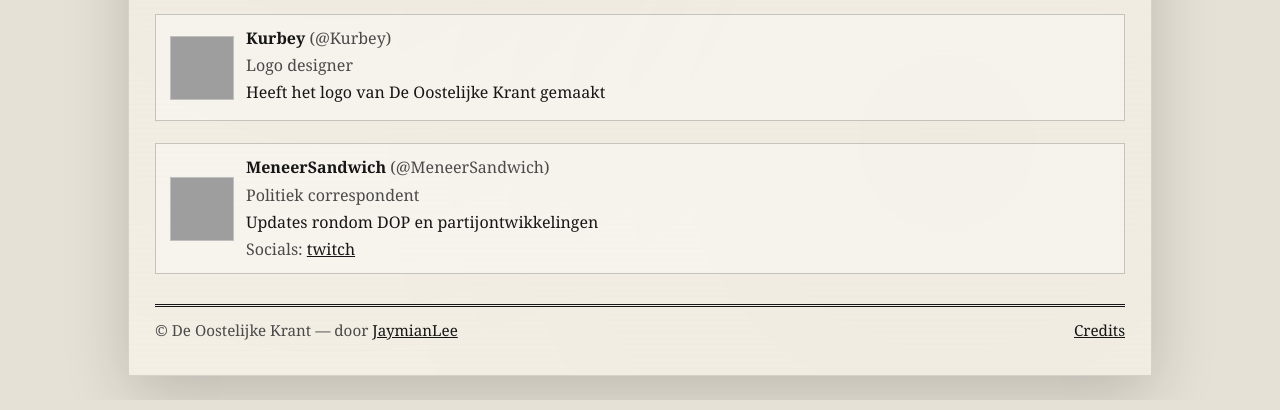
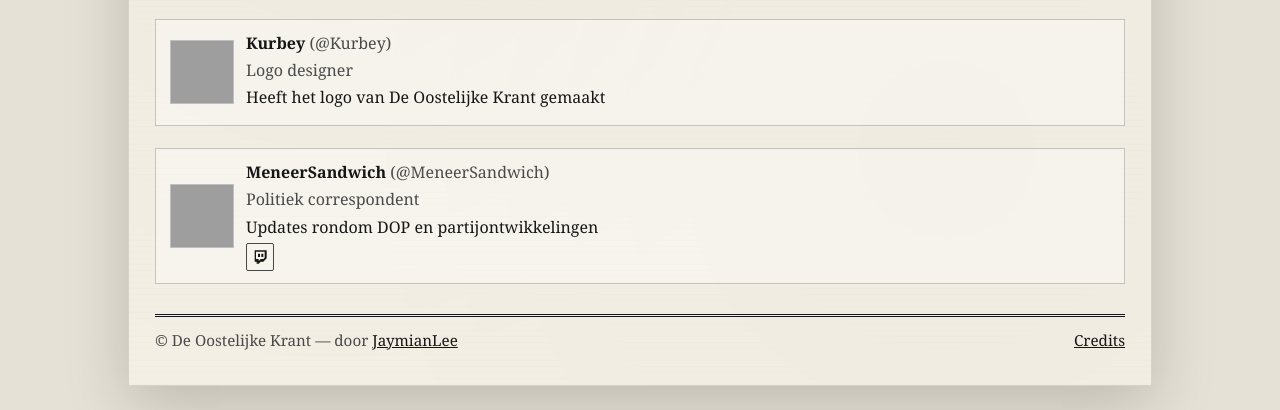
Before and after one commit to Jaymian-Lee/deoostelijkekrant, a website: page credits/index.html in a window 1280 px wide. Shown: the part 423-833 px from the top of the page. Drawn offline with nearby package versions, Linux system fonts and the light colour scheme; grey boxes are pictures that could not be loaded.

Commit message:
UI: accent hover op links sitebreed + socials als iconen in credits

```diff
--- a/assets/style.css
+++ b/assets/style.css
@@ -19,6 +19,7 @@ h1{margin:0;font-size:3.1rem;line-height:1;letter-spacing:.02em;font-family:"Pla
 @media (max-width:860px){.sidebar{border-left:0;padding-left:0;border-top:1px solid var(--rule);padding-top:14px}}
 .card{border:1px solid rgba(0,0,0,.2);padding:12px 14px;margin-bottom:12px;background:rgba(255,255,255,.35)}
 .card a,a{color:var(--ink)}
+a:hover{color:var(--accent)}
 .muted{color:var(--muted)}
 .list{display:grid;gap:10px}
 .pull{margin:10px 0 14px;padding:12px 14px;border:1px solid rgba(0,0,0,.25);border-left:4px solid var(--accent);font-size:1.05rem;background:rgba(255,255,255,.35)}
--- a/credits/index.html
+++ b/credits/index.html
@@ -70,11 +70,23 @@
 fetch('../data/credits.json').then(r => r.json()).then(items => {
   const list = document.getElementById('credits-list');
   list.innerHTML = '';
+
+  const socialIcon = (name) => {
+    if (name === 'twitch') return '<svg viewBox="0 0 24 24"><path d="M4 2h18v12l-5 5h-4l-3 3H7v-3H4V2zm15 11V4H6v11h4v3l3-3h4l2-2zm-7-1H9V7h3v5zm5 0h-3V7h3v5z"/></svg>';
+    if (name === 'tiktok') return '<svg viewBox="0 0 24 24"><path d="M16 3c.7 1.6 2 2.9 3.6 3.6v2.9c-1.6-.1-3-.7-4.1-1.7v6.5a5.7 5.7 0 1 1-5.7-5.7c.4 0 .8 0 1.2.1v3a2.7 2.7 0 1 0 2.7 2.7V3h2.3z"/></svg>';
+    if (name === 'instagram') return '<svg viewBox="0 0 24 24"><rect x="3" y="3" width="18" height="18" rx="5" ry="5" fill="none" stroke="currentColor" stroke-width="1.8"/><circle cx="12" cy="12" r="4.2" fill="none" stroke="currentColor" stroke-width="1.8"/><circle cx="17.5" cy="6.7" r="1.1"/></svg>';
+    if (name === 'youtube') return '<svg viewBox="0 0 24 24"><path d="M23 12.2s0-3.2-.4-4.6a3 3 0 0 0-2.1-2.1C19 5 12 5 12 5s-7 0-8.5.5a3 3 0 0 0-2.1 2.1C1 9 1 12.2 1 12.2s0 3.2.4 4.6a3 3 0 0 0 2.1 2.1c1.5.4 8.5.4 8.5.4s7 0 8.5-.5a3 3 0 0 0 2.1-2.1c.4-1.4.4-4.6.4-4.6zM10 15.5V8.9l5.7 3.3-5.7 3.3z"/></svg>';
+    return '';
+  };
+
   items.forEach(it => {
     const card = document.createElement('div');
     card.className = 'card';
     const skinHead = `https://minotar.net/helm/${encodeURIComponent(it.username)}/64.png`;
-    const links = it.links ? Object.entries(it.links).map(([k,v]) => `<a href="${v}" target="_blank" rel="noopener">${k}</a>`).join(' · ') : '';
+    const socials = it.links
+      ? Object.entries(it.links).map(([k,v]) => `<a href="${v}" target="_blank" rel="noopener" aria-label="${k}" style="width:28px;height:28px;display:inline-flex;align-items:center;justify-content:center;border:1px solid rgba(0,0,0,.7);border-radius:2px;background:transparent;color:var(--ink);text-decoration:none">${socialIcon(k)}</a>`).join(' ')
+      : '';
+
     card.innerHTML = `
       <div style="display:flex;gap:12px;align-items:center;">
         <img src="${skinHead}" alt="Minecraft skin head van ${it.displayName}" width="64" height="64" style="border:1px solid rgba(0,0,0,.25);background:#fff;image-rendering:pixelated;" loading="lazy">
@@ -82,7 +94,7 @@ fetch('../data/credits.json').then(r => r.json()).then(items => {
           <p style="margin:0 0 4px 0"><b>${it.displayName}</b> <span class="muted">(@${it.username})</span></p>
           <p style="margin:0 0 4px 0" class="muted">${it.role || ''}</p>
           <p style="margin:0 0 4px 0">${it.contribution || ''}</p>
-          ${links ? `<p style="margin:0" class="muted">Socials: ${links}</p>` : ''}
+          ${socials ? `<div class="social-links" style="margin-top:4px">${socials}</div>` : ''}
         </div>
       </div>`;
     list.appendChild(card);
```
